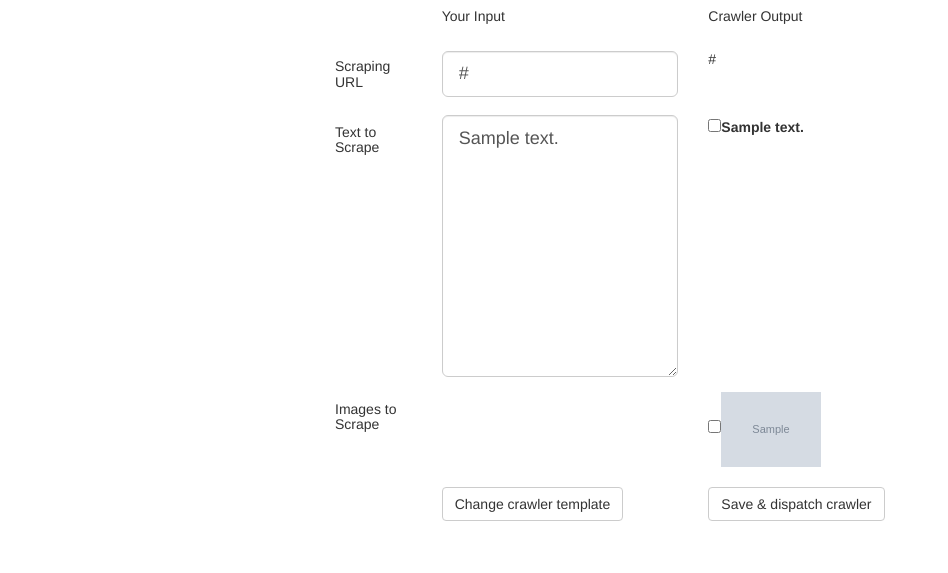
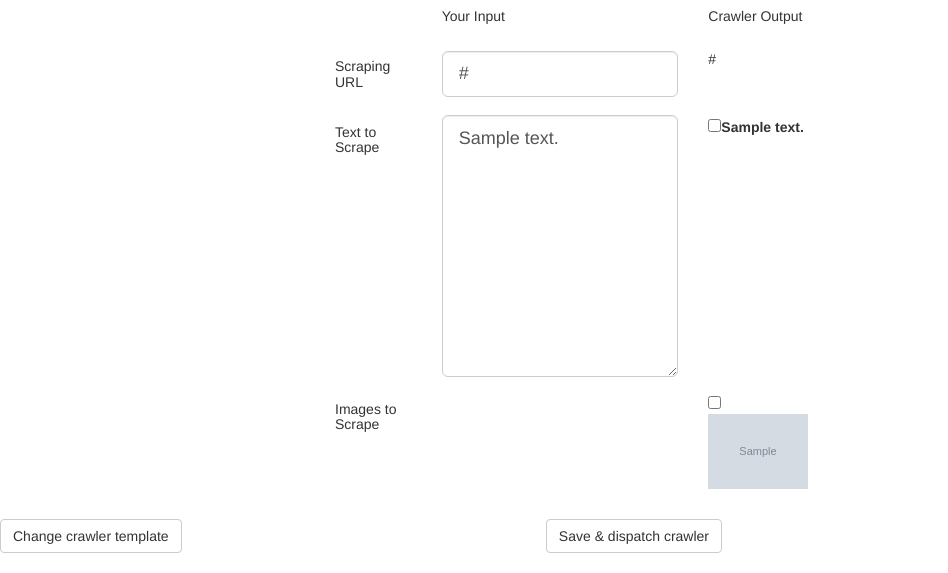
Before and after one commit to pejaab/unstructured-data-crawler, a Django app: page /templates/1/ in a window 1280 px wide. Shown: the part 227-800 px from the top of the page, without its empty margins (0-948 px from the left). Run offline with Django 3.2, Linux system fonts and the light colour scheme; tables that the repository leaves empty hold one stand-in row (values such as "Sample post"); grey boxes marked "Sample" are stand-in pictures; parts of the project's set-up code (start-up, migrations or seed data) failed here and were passed over; some libraries are stand-ins or nearby versions.

Commit message:
displays all thumbnails

```diff
--- a/impudo-ui/interface/forms.py
+++ b/impudo-ui/interface/forms.py
@@ -3,7 +3,7 @@
 import ast
 from django import forms
 
-from interface.models import Template, Crawler, CrawlerImg
+from interface.models import Template, Crawler, CrawlerImg, CrawlerImgPath
 from interface.analyzer.analyzer import Analyzer
 
 
@@ -60,13 +60,9 @@
                                    content= content, url= url)
 
         for path in img_paths:
-            img = analyzer.search_imgs(path[:])[0]
-            CrawlerImg.objects.create(template= self.instance, xpath= path,
-                                      path= analyzer.download_img(img))
-            # download first img and save as thumbnail in database blob, so for
-            # every possible pictures thumbnail is displayed; only save active
-            # ones
-            #CrawlerImg.objects.create(template= self.instance, url= analyzer.find_img_url(img_url))
+            crawler = CrawlerImgPath.objects.create(template= self.instance, xpath= path)
+            for img in analyzer.search_imgs(path[:]):
+                CrawlerImg.objects.create(img_path_id= crawler.pk, path= analyzer.download_img(img))
 
     def save_active_paths(self, active):
         url = self['url'].value()
--- a/impudo-ui/interface/models.py
+++ b/impudo-ui/interface/models.py
@@ -43,20 +43,16 @@
         return str(self.pk)
 
 
-class CrawlerImg(models.Model):
+class CrawlerImgPath(models.Model):
     template = models.ForeignKey(Template, default=None)
     xpath = models.TextField()
-    path = models.CharField(max_length=500)
     active = models.IntegerField(default=0)
 
+class CrawlerImg(models.Model):
+    img_path = models.ForeignKey(CrawlerImgPath, default=None)
+    path = models.CharField(max_length=500)
 
 class Image(models.Model):
-    '''
-    # after: https://docs.djangoproject.com/en/dev/ref/models/fields/#django.db.models.FileField.upload%5Fto
-    # and: http://stackoverflow.com/questions/1190697/django-filefield-with-upload-to-determined-at-runtime
-    def directory_path(self, filename):
-        return 'template_{0}/record_{1}/{2}'.format()
-    '''
     record = models.ForeignKey(Record, default=None)
     path = models.CharField(max_length=500)
 
--- a/impudo-ui/interface/templates/template.html
+++ b/impudo-ui/interface/templates/template.html
@@ -30,8 +30,20 @@
       <div class='col-xs-2'><h5>Images to Scrape</h5></div>
       <div class='col-xs-5'></div>
       <div class='col-xs-5'>
-        {% for img in item.crawlerimg_set.all %}
-        <label><input type='checkbox' name='img' value={{ img.id }}><img src={{ img.path }} width="100"/><br></label>
+        {% for path in item.crawlerimgpath_set.all %}
+        <div class='row'>
+          <label>
+            <div class='col-xs-2'>
+              <input type='checkbox' name='img' value={{ path.id }}>
+            </div>
+            <div class='col-xs-10'>
+                {% for img in path.crawlerimg_set.all %}
+                <img src={{ img.path }} width="100"/>
+                {% endfor %}
+            </div>
+            </div>
+          <label>
+        </div>
         {% endfor %}
       </div>
     </div>
```
